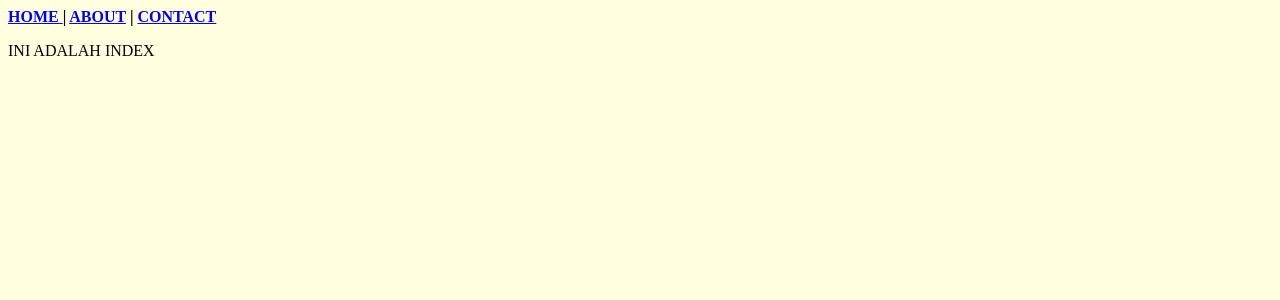
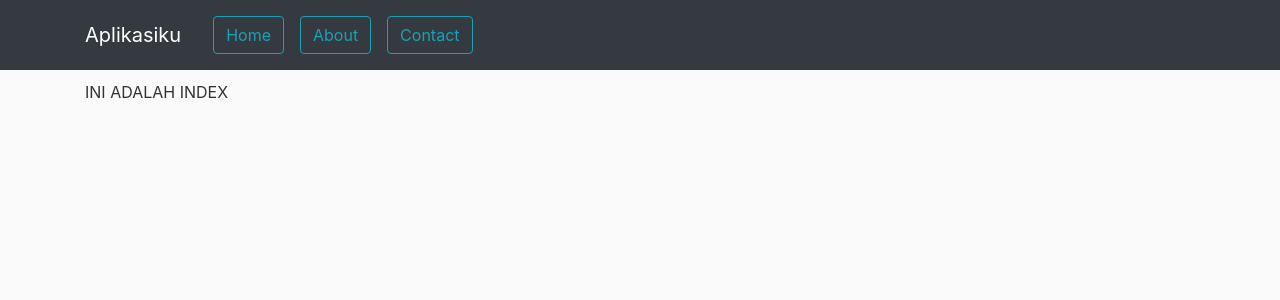
Before and after one commit to alimahatma/latihan_frameworkFlask, a Flask app: page / in a window 1280 px wide. Shown: the top 300 px of the page. Run offline with Flask 2, Linux system fonts and the light colour scheme; some libraries are stand-ins or nearby versions.

Commit message:
tutorial bootsrap dengan python

```diff
--- /dev/null
+++ b/static/main.css
@@ -0,0 +1,83 @@
+
+body {
+    background: #fafafa;
+    color: #333333;
+    margin-top: 5rem;
+  }
+
+  h1, h2, h3, h4, h5, h6 {
+    color: #444444;
+  }
+
+  .bg-steel {
+    background-color: #5f788a;
+  }
+
+  .site-header .navbar-nav .nav-link {
+    color: #dbcbcb;
+  }
+
+  .site-header .navbar-nav .nav-link:hover {
+    color: #ffffff;
+  }
+
+  .site-header .navbar-nav .nav-link.active {
+    font-weight: 500;
+  }
+
+  .content-section {
+    background: #ffffff;
+    padding: 10px 20px;
+    border: 1px solid #dddddd;
+    border-radius: 3px;
+    margin-bottom: 20px;
+  }
+
+  .article-title {
+    color: #444444;
+  }
+
+  a.article-title:hover {
+    color: #428bca;
+    text-decoration: none;
+  }
+
+  .article-content {
+    white-space: pre-line;
+  }
+
+  .article-img {
+    height: 65px;
+    width: 65px;
+    margin-right: 16px;
+  }
+
+  .article-metadata {
+    padding-bottom: 1px;
+    margin-bottom: 4px;
+    border-bottom: 1px solid #e3e3e3
+  }
+
+  .article-metadata a:hover {
+    color: #333;
+    text-decoration: none;
+  }
+
+  .article-svg {
+    width: 25px;
+    height: 25px;
+    vertical-align: middle;
+  }
+
+  .account-img {
+    height: 125px;
+    width: 125px;
+    margin-right: 20px;
+    margin-bottom: 16px;
+  }
+
+  .account-heading {
+    font-size: 2.5rem;
+  }
+  main.css
+  Displaying main.css.
--- a/templates/index.html
+++ b/templates/index.html
@@ -1,4 +1,4 @@
 {% extends "main_layout.html" %}
 {% block content %}
-</font><p>INI ADALAH INDEX</p>
+<p>INI ADALAH INDEX</p>
 {% endblock %}
--- a/templates/main_layout.html
+++ b/templates/main_layout.html
@@ -3,17 +3,60 @@
 <head>
     <meta charset="UTF-8">
     <meta name="viewport" content="width=device-width, initial-scale=1.0">
-    <title>Document</title>
+    <meta http-equiv="X-UA-Compatible" content="ie=edge">
+    <link rel="stylesheet" href="https://stackpath.bootstrapcdn.com/bootstrap/4.5.2/css/bootstrap.min.css" integrity="sha384-JcKb8q3iqJ61gNV9KGb8thSsNjpSL0n8PARn9HuZOnIxN0hoP+VmmDGMN5t9UJ0Z" crossorigin="anonymous">
+    <title>APLIKASI FLASK</title>
+    <link rel="stylesheet" href="{{ url_for('static', filename='main.css') }}">
+
 </head>
-<body bgcolor="	#FFFFE0">
-    <div>
-        <strong>
-            <a href="{{ url_for('index') }}"> HOME </a> |
-            <a href="{{url_for('about')}}">ABOUT</a> |
-            <a href="{{url_for('contact')}}">CONTACT</a>
-        </strong>
-    </div>
+<body>
+    <!-- NAVIGATION BAR -->
+        <header class="site-header">
+            <nav class="navbar navbar-expand-lg navbar-light bg-dark fixed-top">
 
-    {% block content %}{% endblock %}
+                <div class="container">
+                    <a class="navbar-brand mr-4" href="/">
+                        <font color="white">Aplikasiku</font>
+                    </a>
+                    <button class="navbar-toggler" type="button" data-toggle="collapse" data-target="#navbarToggle"
+                        aria-controls="navbarToggle" aria-expanded="false" aria-label="Toggle navigation">
+                        <span class="navbar-toggler-icon"></span>
+                    </button>
+                    <div class="collapse navbar-collapse" id="navbarToggle">
+                        <div class="navbar-nav mr-auto">
+                            <a class="nav-item nav-link" href="{{ url_for('index') }}"><input type="submit" class="btn btn-outline-info"
+                                    value="Home"></a>
+                            <a class="nav-item nav-link" href="{{ url_for('about') }}"><input type="submit" class="btn btn-outline-info"
+                                        value="About"></a>
+                            <a class="nav-item nav-link" href="{{ url_for('contact') }}"><input type="submit" class="btn btn-outline-info"
+                                            value="Contact"></a>
+                        </div>
+                    </div>
+            </nav>
+        </header>
+
+    <main role="main" class="container">
+        <div class="row">
+            <div class="col-md-8">
+                <!-- FLASH -->
+                {% with messages = get_flashed_messages(with_categories=true) %}
+                {% if messages %}
+                {% for category, message in messages %}
+                <div class="alert alert-{{ category }}"> {{ message }} </div>
+                {% endfor %}
+                {% endif %}
+                {% endwith %}
+                {% block content %}{% endblock %}
+            </div>
+
+        </div>
+    </main>
+
+
+    <script src="https://code.jquery.com/jquery-3.5.1.slim.min.js" integrity="sha384-DfXdz2htPH0lsSSs5nCTpuj/zy4C+OGpamoFVy38MVBnE+IbbVYUew+OrCXaRkfj" crossorigin="anonymous"></script>
+    <script src="https://cdn.jsdelivr.net/npm/popper.js@1.16.1/dist/umd/popper.min.js" integrity="sha384-9/reFTGAW83EW2RDu2S0VKaIzap3H66lZH81PoYlFhbGU+6BZp6G7niu735Sk7lN" crossorigin="anonymous"></script>
+    <script src="https://stackpath.bootstrapcdn.com/bootstrap/4.5.2/js/bootstrap.min.js" integrity="sha384-B4gt1jrGC7Jh4AgTPSdUtOBvfO8shuf57BaghqFfPlYxofvL8/KUEfYiJOMMV+rV" crossorigin="anonymous"></script>
+
+
 </body>
 </html>
```
Also changed, not shown: nav.txt (added, +36 -0 lines).
